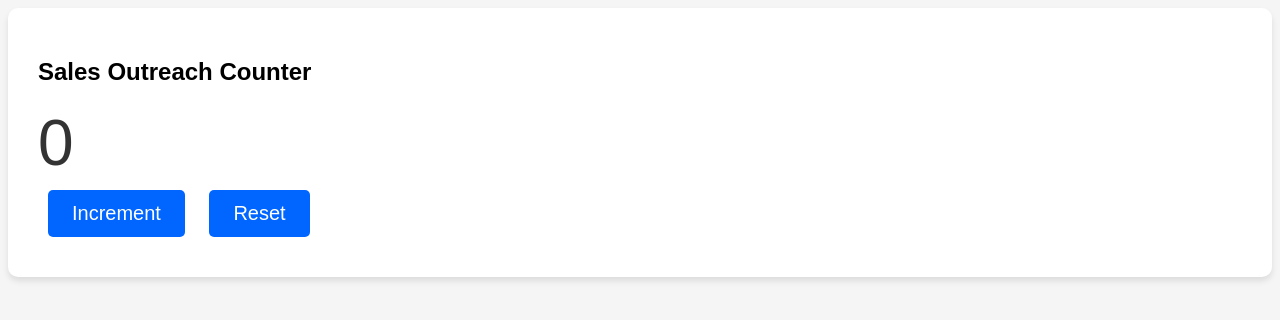
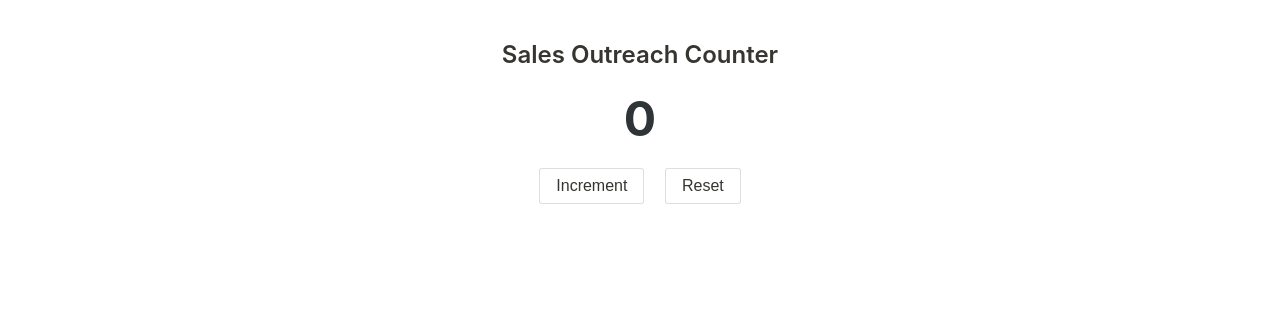
Before and after one commit to MikeM9386/sales-counter, a plain HTML site: page index.html in a window 1280 px wide. Drawn offline with Linux system fonts and the light colour scheme.

Commit message:
Update style.css

```diff
--- a/style.css
+++ b/style.css
@@ -1,31 +1,55 @@
+/* Updated CSS for Notion-like styling */
+
 body {
-    font-family: Arial, sans-serif;
-    background-color: #f5f5f5;
+    font-family: -apple-system, BlinkMacSystemFont, 'Segoe UI', Helvetica, Arial, sans-serif;
+    background-color: transparent; /* Matches Notion's background */
+    margin: 0;
+    padding: 0;
 }
 
 .counter {
-    background-color: #fff;
-    padding: 30px;
-    border-radius: 10px;
-    box-shadow: 0 4px 6px rgba(0, 0, 0, 0.1);
+    text-align: center;
+    padding: 20px;
+    max-width: 400px;
+    margin: auto;
+}
+
+.counter h2 {
+    font-size: 24px;
+    font-weight: 600;
+    color: #37352f; /* Notion's default text color */
+    margin-bottom: 16px;
 }
 
 #count {
-    font-size: 64px;
-    color: #333;
+    font-size: 48px;
+    font-weight: 700;
+    color: #2f3437; /* Slightly darker for emphasis */
+    margin: 20px 0;
 }
 
 button {
-    font-size: 20px;
-    padding: 12px 24px;
-    margin: 10px;
-    border: none;
-    border-radius: 5px;
-    background-color: #0066ff;
-    color: #fff;
-    transition: background-color 0.3s;
+    font-size: 16px;
+    padding: 8px 16px;
+    margin: 0 8px;
+    border: 1px solid rgba(55, 53, 47, 0.16); /* Light border */
+    border-radius: 3px;
+    background-color: #fff; /* White background */
+    color: #37352f; /* Notion's text color */
+    cursor: pointer;
+    outline: none;
+    transition: background-color 0.2s, border-color 0.2s;
 }
 
 button:hover {
-    background-color: #0052cc;
+    background-color: rgba(55, 53, 47, 0.08); /* Light hover effect */
+    border-color: rgba(55, 53, 47, 0.32); /* Darken border on hover */
 }
+
+button:active {
+    background-color: rgba(55, 53, 47, 0.16); /* Slightly darker on click */
+}
+
+button:focus {
+    box-shadow: 0 0 0 2px rgba(55, 53, 47, 0.2); /* Focus outline */
+}
```
